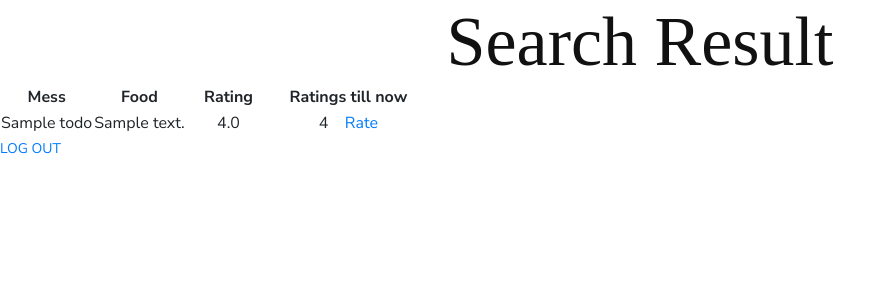
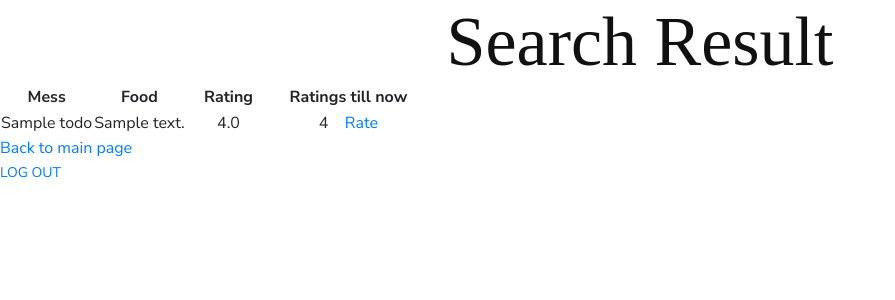
Before and after one commit to HackathonUG2k19/Turing, a Flask app: template templates/search.html in a window 1280 px wide. Shown: the top 300 px of the page, without its empty margins (0-895 px from the left). Run offline with Flask 2, Linux system fonts and the light colour scheme; the template is opened without the code that fills it: values that come from a table or form of the project are taken from there, others are empty; tables that the repository leaves empty hold one stand-in row (values such as "Sample post"); some libraries are stand-ins or nearby versions; some web fonts are replaced.

Commit message:
updated search page

```diff
--- a/templates/search.html
+++ b/templates/search.html
@@ -35,7 +35,9 @@
         </tr>
         {% endfor %}
     </table>
-
+<a href="./home">
+        Back to main page
+    </a>
 
 </div>
 {% endblock %}
```
